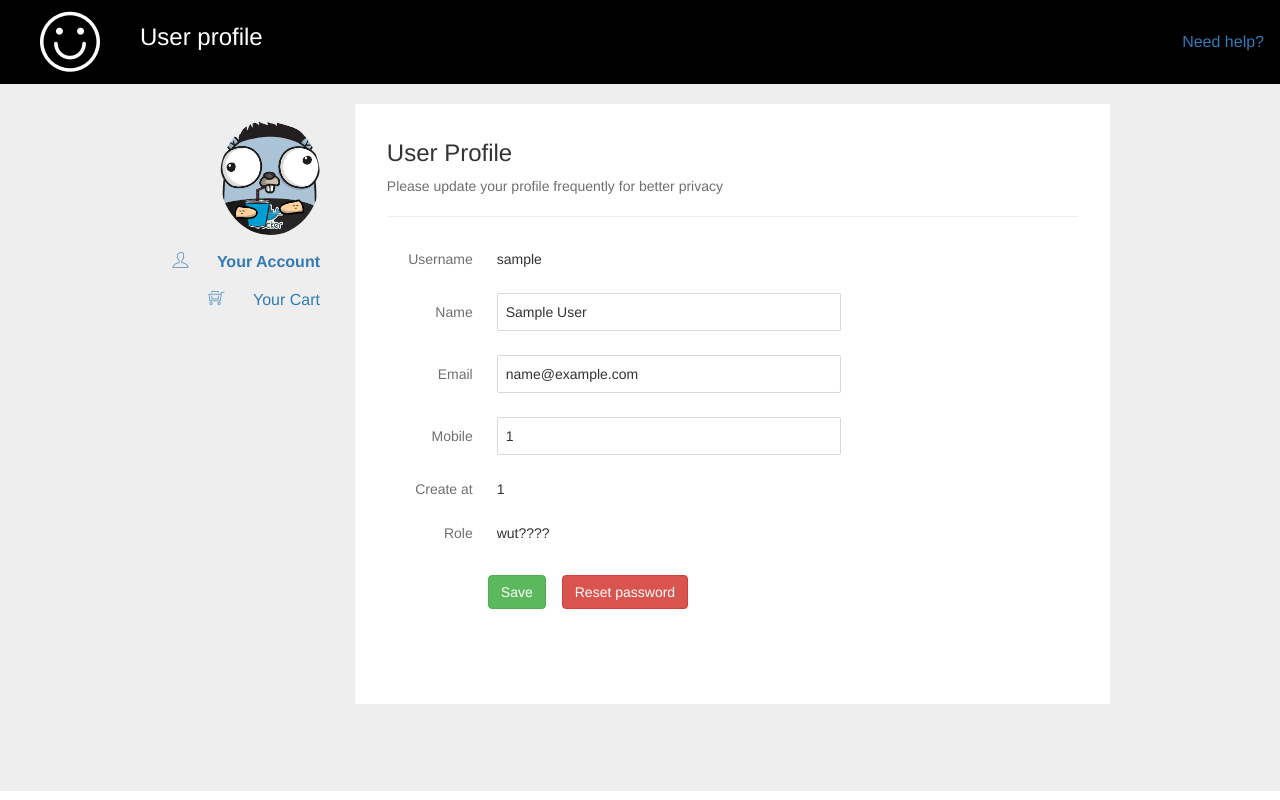
After one commit to nv259/web-the-band-back-end, a PHP site: page /user/profile.php in a window 1280 px wide. The commit adds this page. Run offline with PHP 8.4, Linux system fonts and the light colour scheme; the visitor is signed in with stand-in values (Sample User, id 1).

Commit message:
build R feature profile.php

```diff
--- a/index.php
+++ b/index.php
@@ -47,11 +47,11 @@
 
                 <!-- Begin: Nav -->
                 <div class="user-profile-button">
-                    <a href="profile.php" class="user-profile">
+                    <a href="user/profile.php" class="user-profile">
                         <i class="user-profile-icon ti-user"></i>
                     </a>
                     <ul class="sub-nav">
-                        <li><a href="profile.php"> Your Profile </a></li>
+                        <li><a href="user/profile.php"> Your Profile </a></li>
                         <li><a href="logout.php"> Logout </a></li>
                     </ul>
                 </div>
@@ -236,6 +236,7 @@
         </div>
 
         <script>
+            const variable = 1;
             const buyBtns = document.querySelectorAll('.js-buy-ticket');
             const modal = document.querySelector('.js-modal');
             const closeBtn = document.querySelector('.js-modal-close');
--- /dev/null
+++ b/user/profile.php
@@ -0,0 +1,140 @@
+<?php
+    session_start();
+
+    if (!isset($_SESSION["loggedin"]) || $_SESSION["loggedin"] === false)
+    {
+        header("location: login.php");
+        exit();
+    }
+?>
+
+<!DOCTYPE html>
+<html>
+    <head>
+        <title> User Profile </title>
+        <meta charset="utf-8">
+        <meta name="viewport" content="width=device-width, initial-scale=1">
+        <link rel="stylesheet" href="../assets/fonts/themify-icons/themify-icons.css">
+        <link rel="stylesheet" href="https://stackpath.bootstrapcdn.com/bootstrap/4.5.2/css/bootstrap.min.css">
+        <link rel="stylesheet" href="../assets/css/profile.css">
+        <link rel="stylesheet" href="https://maxcdn.bootstrapcdn.com/bootstrap/3.4.1/css/bootstrap.min.css">
+    </head>
+
+    <body>
+        <div id="header">
+            <i class="ti-face-smile logo"></i>
+            <p class="register-line"> User profile </p>
+            <a href="#" class="need-help">Need help?</a>
+        </div>
+
+        <div id="content">
+            <div id="side-bar">
+                <div class="row">
+                    <img src="../assets/img/temp_avatar/avatar.png" alt="avatar" class="img-circle avatar-img">
+                </div>
+
+                <div class="row">
+                    <a href="profile.php">
+                        <b>
+                            <i class="ti-user left"></i>
+                            Your Account
+                        </b>
+                    </a>
+                </div>
+
+                <div class="row">
+                    <a href="cart.php">
+                        <i class="ti-shopping-cart-full left"></i>
+                        Your Cart
+                    </a>
+                </div>
+
+                <div class="row <?php if ($_SESSION['role'] != 1) echo "hidden"; ?>">
+                    <a href="../admin/admin.php">
+                        <i class="ti-eye left"></i>
+                        Admin Rights
+                    </a>
+                </div>
+
+                <div class="row <?php if ($_SESSION['role'] != -1) echo "hidden"; ?>">
+                    <a href="../staff/staff.php">
+                        <i class="ti-book left"></i>
+                        Staff Rights
+                    </a>
+                </div>
+            </div>
+
+            <div id="container">
+                <h3>User Profile</h3>
+                <p style="opacity: 0.7;">Please update your profile frequently for better privacy</p>
+                <hr>
+
+                <div class="">
+                    <form action="profile.php" method="post" style="margin-top: 32px">
+                        <div class="username row">
+                            <div class="left">Username</div>
+                            <div class="right">
+                                <?php echo $_SESSION["username"]; ?>
+                            </div>
+                        </div>
+
+                        <div class="user_name row">
+                            <div class="left">Name</div>
+                            <input class="right" type="text" name="name" id="name" value="<?php echo $_SESSION['name']?>" placeholder="Enter your name" required />
+                        </div>
+
+                        <div class="user_email row">
+                            <div class="left">Email</div>
+                            <input class="right" type="email" name="email" id="email" value="<?php echo $_SESSION['email']?>" placeholder="Enter your email" required />
+                        </div>
+
+                        <div class="user_phone row">
+                            <div class="left">Mobile</div>
+                            <input class="right" type="text" name="phone" id="phone" value="<?php echo $_SESSION['phone']?>" placeholder="Enter your phone" required />
+                        </div>
+
+                        <div class="user_create_at row">
+                            <div class="left">Create at</div>
+                            <div class="right">
+                                <?php echo $_SESSION['create_at'] ?>
+                            </div>
+                        </div>
+
+                        <div class="user_role row" style="margin-bottom: 32px;">
+                            <div class="left">Role</div>
+                            <div class="right">
+                            <?php
+                                    switch ($_SESSION['role'])
+                                    {
+                                        case -1:
+                                            echo "Staff";
+                                            break;
+                                        case 0:
+                                            echo "User";
+                                            break;
+                                        case 1:
+                                            echo "Admin";
+                                            break;
+                                        default:
+                                            echo "wut????";
+                                            break;
+                                    }
+                                ?>
+                            </div>
+                        </div>
+
+                        <div class="operations row">
+                            <a href="user_update.php?username=admin" class="btn btn-success" style="margin:0 16px 0 84px">Save</a>
+                            <a href="user_reset_password.php?username=admin" class="btn btn-danger">Reset password</a>
+                        </div>
+                    </form>
+                </div>
+            </div>
+            <div class="clear"></div>
+        </div>
+
+        <div id="footer">
+
+        </div>
+    </body>
+</html>
```
Also changed, not shown: login.php (+7 -2 lines).
